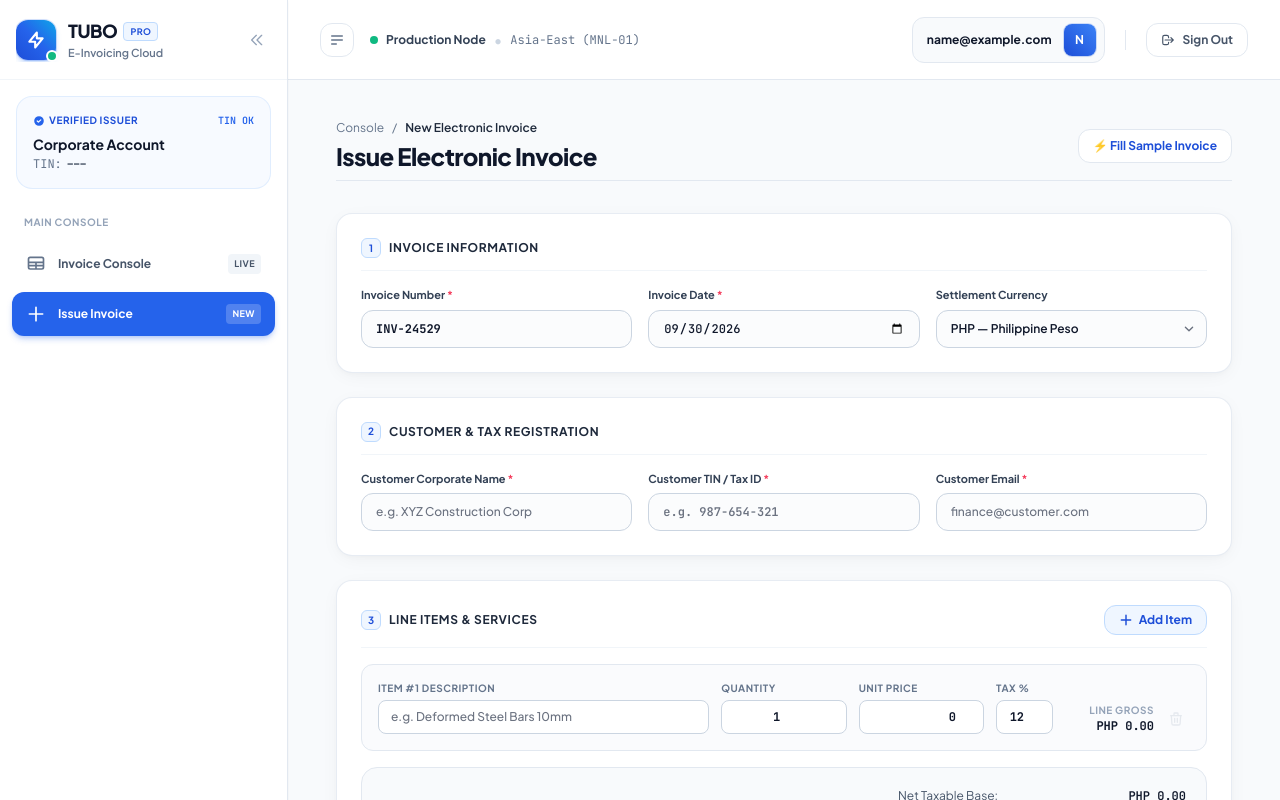
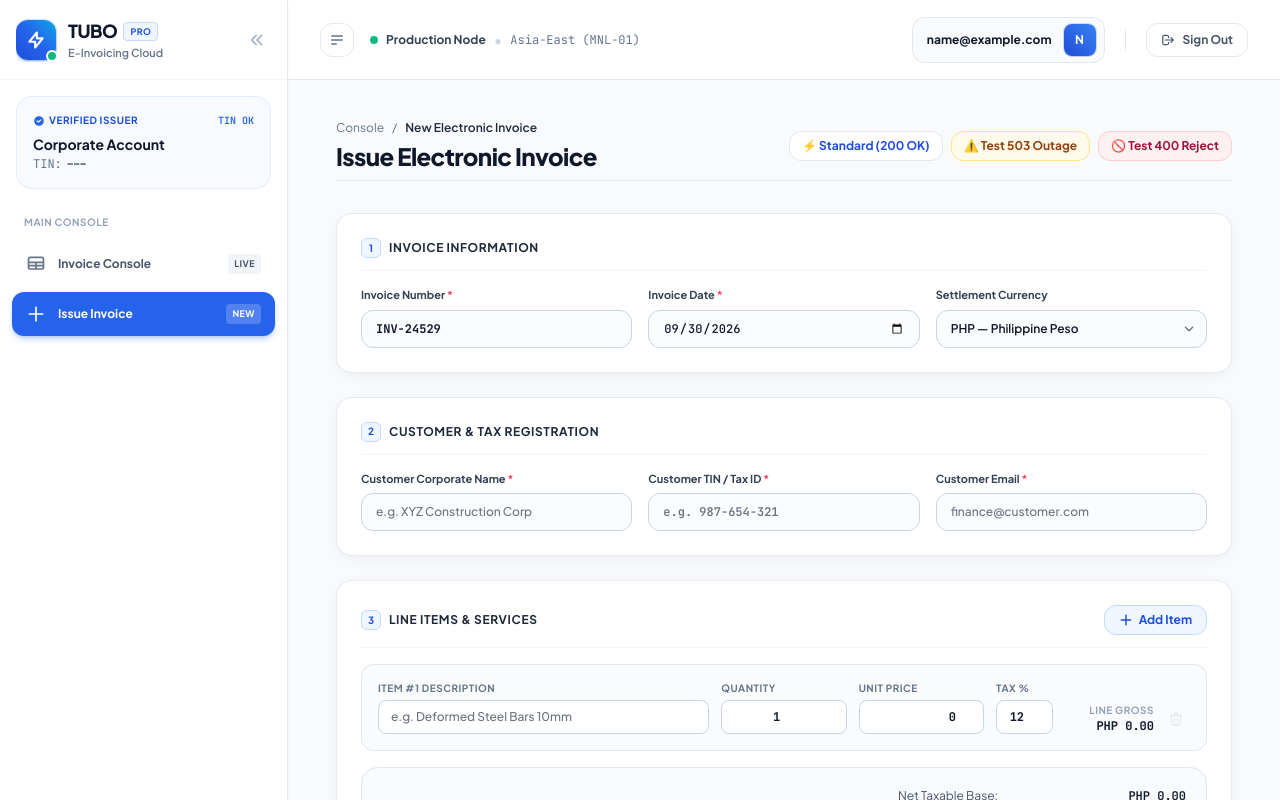
Before and after one commit to jhtaningco/tubo-full-stack-developer-assessment, a React (Vite) app in the folder frontend/: page /invoices/new in a window 1280 px wide. Shown: the top 800 px of the page. Built offline with nearby package versions, Linux system fonts and the light colour scheme; sample sign-in values are in the browser's storage.

Commit message:
feat: re-introduce interactive 503 outage and 400 rejection test presets on invoice creation page

```diff
--- a/frontend/src/pages/CreateInvoicePage.tsx
+++ b/frontend/src/pages/CreateInvoicePage.tsx
@@ -141,11 +141,32 @@ export const CreateInvoicePage: React.FC = () => {
     ]);
   };
 
+  const fill503OutageInvoice = () => {
+    setInvoiceNumber(`INV-503-${Math.floor(10000 + Math.random() * 90000)}`);
+    setCustomerName('Manila Heavy Industries [503]');
+    setCustomerTaxId('888-222-111');
+    setCustomerEmail('procurement@manilaheavy.ph');
+    setItems([
+      { description: 'Hydraulic Excavator Cylinder Assembly', quantity: 2, unit_price: 18500, tax: 12 },
+      { description: 'High-Pressure Industrial Hose 50m', quantity: 4, unit_price: 3200, tax: 12 },
+    ]);
+  };
+
+  const fill400RejectInvoice = () => {
+    setInvoiceNumber(`INV-400-${Math.floor(10000 + Math.random() * 90000)}`);
+    setCustomerName('Invalid Corp [400]');
+    setCustomerTaxId('INVALID-TIN-999');
+    setCustomerEmail('tax-rejected@invalidcorp.ph');
+    setItems([
+      { description: 'Unregistered Restricted Chemical Drum', quantity: 1, unit_price: 9999, tax: 12 },
+    ]);
+  };
+
   return (
     <AppLayout>
       <div className="max-w-4xl mx-auto space-y-8">
         {/* Breadcrumb & Title */}
-        <div className="flex flex-col sm:flex-row sm:items-center justify-between gap-4 pb-2 border-b border-slate-200">
+        <div className="flex flex-col md:flex-row md:items-center justify-between gap-4 pb-2 border-b border-slate-200">
           <div>
             <div className="flex items-center gap-2 text-xs text-slate-500 mb-1">
               <Link to="/" className="hover:text-blue-600 transition">Console</Link>
@@ -154,13 +175,34 @@ export const CreateInvoicePage: React.FC = () => {
             </div>
             <h1 className="text-2xl font-extrabold text-slate-900 tracking-tight">Issue Electronic Invoice</h1>
           </div>
-          <button
-            type="button"
-            onClick={fillSampleInvoice}
-            className="px-3.5 py-2 rounded-xl bg-white hover:bg-slate-50 text-xs font-bold text-blue-700 border border-slate-200 shadow-xs transition flex items-center gap-2 self-start sm:self-auto"
-          >
-            <span>⚡ Fill Sample Invoice</span>
-          </button>
+
+          {/* Test Presets Group */}
+          <div className="flex flex-wrap items-center gap-2">
+            <button
+              type="button"
+              onClick={fillSampleInvoice}
+              title="Pre-fills a standard compliant invoice (Clears with HTTP 200 OK)"
+              className="px-3 py-1.5 rounded-xl bg-white hover:bg-slate-50 text-xs font-bold text-blue-700 border border-slate-200 shadow-xs transition flex items-center gap-1.5"
+            >
+              <span>⚡ Standard (200 OK)</span>
+            </button>
+            <button
+              type="button"
+              onClick={fill503OutageInvoice}
+              title="Simulates Gov Tax Portal Downtime (Triggers Celery Backoff Auto-Retry)"
+              className="px-3 py-1.5 rounded-xl bg-amber-50 hover:bg-amber-100 text-xs font-bold text-amber-800 border border-amber-200 shadow-xs transition flex items-center gap-1.5"
+            >
+              <span>⚠️ Test 503 Outage</span>
+            </button>
+            <button
+              type="button"
+              onClick={fill400RejectInvoice}
+              title="Simulates Gov Tax TIN Validation Rejection (Permanent 400 REJECTED)"
+              className="px-3 py-1.5 rounded-xl bg-rose-50 hover:bg-rose-100 text-xs font-bold text-rose-800 border border-rose-200 shadow-xs transition flex items-center gap-1.5"
+            >
+              <span>🚫 Test 400 Reject</span>
+            </button>
+          </div>
         </div>
 
         {/* Error Alert */}
```
